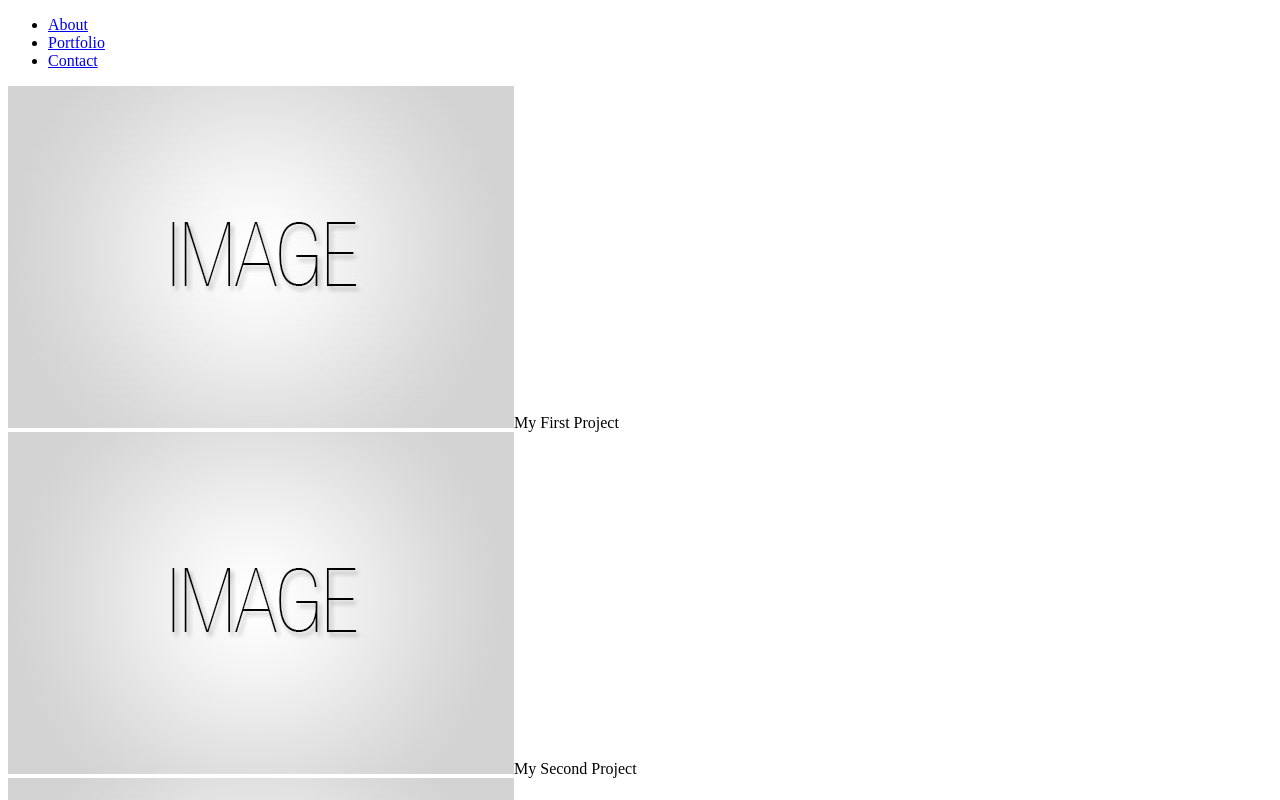
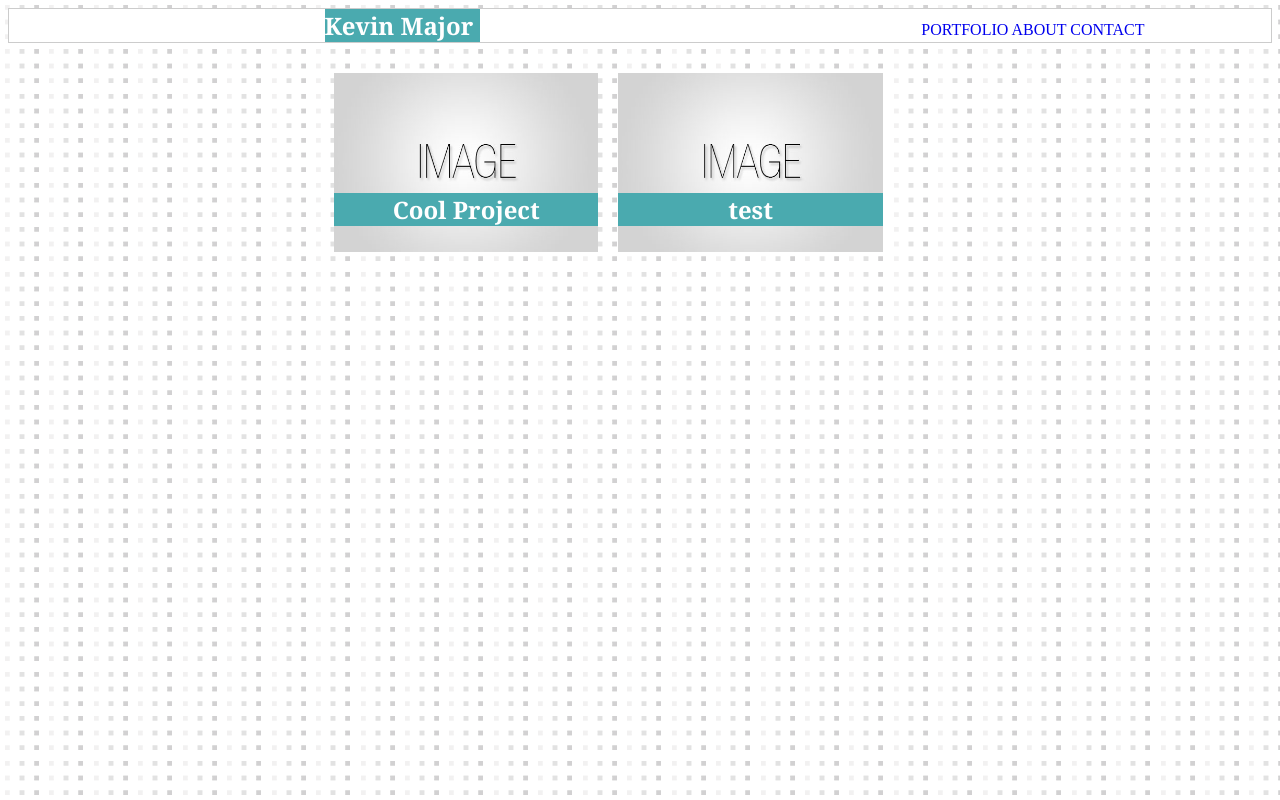
Before and after one commit to kmajor1/Basic-Portfolio, a plain HTML site: page index.html in a window 1280 px wide. Shown: the top 800 px of the page. Drawn offline with Linux system fonts and the light colour scheme.

Commit message:
changes made to website thus far

```diff
--- a/assets/css/style.css
+++ b/assets/css/style.css
@@ -0,0 +1,105 @@
+* {
+    box-sizing: border-box;
+
+}
+
+body {
+    background-image: url(../images/tiny-squares.png);
+}
+
+a {
+    text-decoration: none;
+    text-transform: uppercase;
+}
+
+h2 {
+    background-color: #4aaaaf;
+    font-family: Georgia, 'Times New Roman', Times, serif;
+    color: #ffffff;
+}
+
+.header h2 {
+    padding: 0;
+    margin-left: 25%;
+    display: inline;
+    margin-right: 35%;
+}
+
+/* header style */
+
+.header {
+    border: 1px solid #cccccc;
+    width: 100%;
+    background-color: #ffffff;
+
+}
+
+.blank {
+    width: 25%;
+    float: left;
+    margin: 0;
+}
+
+.name {
+    width: 50%;
+    margin: 0;
+}
+
+.links {
+
+    width: 25%;
+    float: right;
+}
+
+
+/* portfolio styles */
+
+.proj-column {
+    width: 45%;
+    float: left;
+}
+
+.column {
+
+    padding: 0;
+    height: 75px;
+
+
+}
+
+.row {
+    width: 100%;
+    margin: 0 auto;
+
+}
+
+.row:after {
+    content: "";
+    display: table;
+    clear: both;
+}
+
+.portfolio img {
+width: 100%;
+padding: 10px;
+}
+
+.portfolio {
+    width: 50%;
+    margin: 20px auto;
+    float: center;
+
+}
+
+.proj-box {
+position: relative;
+}
+
+.proj-text {
+    position: absolute;
+    bottom: 5%;
+    right: 0%;
+    width: 100%;
+    padding: 10px;
+    text-align: center;
+}
--- a/index.html
+++ b/index.html
@@ -2,27 +2,56 @@
 <html>
     <head>
         <title>Kevin's Portfolio</title>
+        <link rel="stylesheet" type="text/css" href="./assets/css/style.css">
     </head>
     <body>
-        <header>
-        <nav>
-            <ul>
-                <li><a href="#">About</a></li>
-                <li><a href="#">Portfolio</a></li>
-                <li><a href="#">Contact</a></li>
-            </ul>
-        </nav>
-        </header>
-        <section>
-            <article><img src="./assets/images/port1.jpg">My First Project </article>
-            <article><img src="./assets/images/port1.jpg">My Second Project</article>
-            <article><img src="./assets/images/port1.jpg">My Third Project</article>
-            <article><img src="./assets/images/port1.jpg">My Fourth Project</article>
-            <article><img src="./assets/images/port1.jpg">My Fifth Project</article>
-        </section>
-        <footer>
-            Copyright stuff
-        </footer>
+        <!-- row for header-->
+        <div class="header row">
+            <h2>
+                Kevin Major
+            </h2>
+            <a href="#">Portfolio</a>
+            <a href="#">About</a>
+            <a href="#">Contact</a>
+
+        </div>
+
+
+
+        <!-- main content -->
+
+            <div class="portfolio">
+                <div class="row">
+                    <div class="proj-column">
+                        <div class="proj-box">
+                            <img src="./assets/images/port1.jpg">
+                            <div class="proj-text">
+                                <h2>Cool Project</h2>
+                            </div>
+                        </div>
+                    </div>
+                    <div class="proj-column">
+                        <div class="proj-box">
+                            <img src="./assets/images/port1.jpg">
+                            <div class="proj-text">
+                                <h2>test</h2>
+
+                            </div>
+                        </div>
+                    </div>
+
+
+
+                </div>
+            </div>
+        </div>
+
+
+
+
+
+
+
 
 
     </body>
```
Also changed, not shown: testfloat.html (added, +16 -0 lines), assets/images/tiny-squares.png (added), assets/tiny-squares/readme.txt (added), assets/tiny-squares/tiny-squares.png (added), 4 other files.
